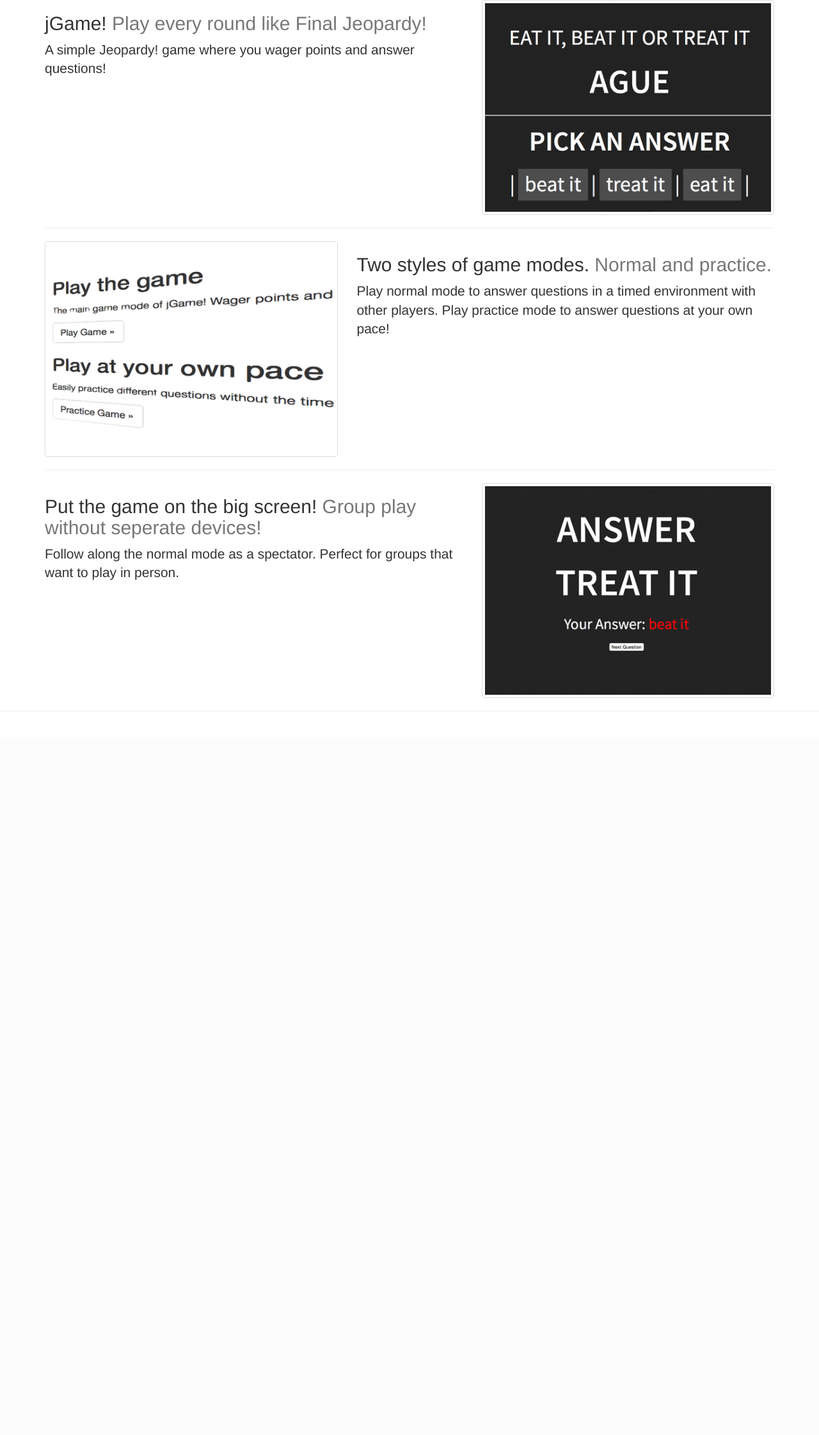
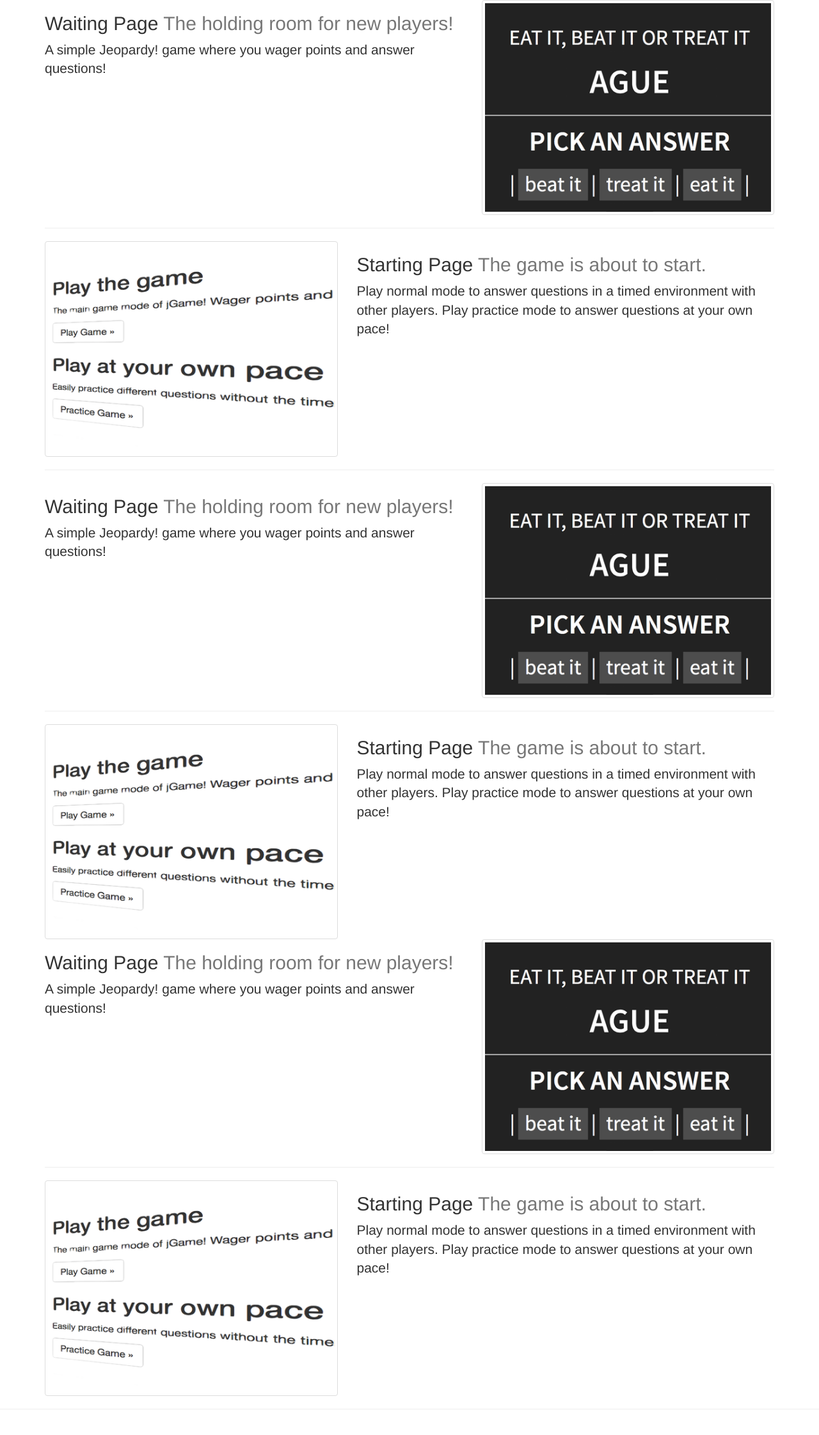
Before and after one commit to zeo210/jGame, a Flask app: template app/templates/how-to-play.html in a window 1280 px wide. Shown: the part 51-2294 px from the top of the page at 64% size. Before the commit the page ends 1163 px from the top, so only its background shows below. Run offline with Flask 2, Linux system fonts and the light colour scheme; the template is opened without the code that fills it, so the values that code supplies are empty; some libraries are stand-ins or nearby versions.

Commit message:
minor work on how to play page

```diff
--- a/app/templates/how-to-play.html
+++ b/app/templates/how-to-play.html
@@ -4,7 +4,7 @@
     <div class="container">
         <div class="row featurette">
             <div class="col-md-7">
-                <h2 class="featurette-heading">jGame! <span class="text-muted">Play every round like Final Jeopardy!</span></h2>
+                <h2 class="featurette-heading">Waiting Page <span class="text-muted">The holding room for new players!</span></h2>
                 <p class="lead">A simple Jeopardy! game where you wager points and answer questions!</p>
             </div>
             <div class="col-md-5">
@@ -17,18 +17,47 @@
                 <img class="featurette-image img-responsive img-thumbnail" src="{{ url_for('.static', filename='img/About2.png') }}">
             </div>
             <div class="col-md-7">
-                <h2 class="featurette-heading">Two styles of game modes. <span class="text-muted">Normal and practice.</span></h2>
+                <h2 class="featurette-heading">Starting Page <span class="text-muted">The game is about to start.</span></h2>
                 <p class="lead">Play normal mode to answer questions in a timed environment with other players. Play practice mode to answer questions at your own pace!</p>
             </div>
         </div>
         <hr class="featurette-divider">
         <div class="row featurette">
             <div class="col-md-7">
-                <h2 class="featurette-heading">Put the game on the big screen! <span class="text-muted">Group play without seperate devices!</span></h2>
-                <p class="lead">Follow along the normal mode as a spectator. Perfect for groups that want to play in person.</p>
+                <h2 class="featurette-heading">Waiting Page <span class="text-muted">The holding room for new players!</span></h2>
+                <p class="lead">A simple Jeopardy! game where you wager points and answer questions!</p>
             </div>
             <div class="col-md-5">
-                <img class="featurette-image img-responsive img-thumbnail" src="{{ url_for('.static', filename='img/About3.png') }}">
+                <img class="featurette-image img-responsive img-thumbnail" src="{{ url_for('.static', filename='img/About1.png') }}">
+            </div>
+        </div>
+        <hr class="featurette-divider">
+        <div class="row featurette">
+            <div class="col-md-5">
+                <img class="featurette-image img-responsive img-thumbnail" src="{{ url_for('.static', filename='img/About2.png') }}">
+            </div>
+            <div class="col-md-7">
+                <h2 class="featurette-heading">Starting Page <span class="text-muted">The game is about to start.</span></h2>
+                <p class="lead">Play normal mode to answer questions in a timed environment with other players. Play practice mode to answer questions at your own pace!</p>
+            </div>
+        </div>
+        <div class="row featurette">
+            <div class="col-md-7">
+                <h2 class="featurette-heading">Waiting Page <span class="text-muted">The holding room for new players!</span></h2>
+                <p class="lead">A simple Jeopardy! game where you wager points and answer questions!</p>
+            </div>
+            <div class="col-md-5">
+                <img class="featurette-image img-responsive img-thumbnail" src="{{ url_for('.static', filename='img/About1.png') }}">
+            </div>
+        </div>
+        <hr class="featurette-divider">
+        <div class="row featurette">
+            <div class="col-md-5">
+                <img class="featurette-image img-responsive img-thumbnail" src="{{ url_for('.static', filename='img/About2.png') }}">
+            </div>
+            <div class="col-md-7">
+                <h2 class="featurette-heading">Starting Page <span class="text-muted">The game is about to start.</span></h2>
+                <p class="lead">Play normal mode to answer questions in a timed environment with other players. Play practice mode to answer questions at your own pace!</p>
             </div>
         </div>
     </div>
```
